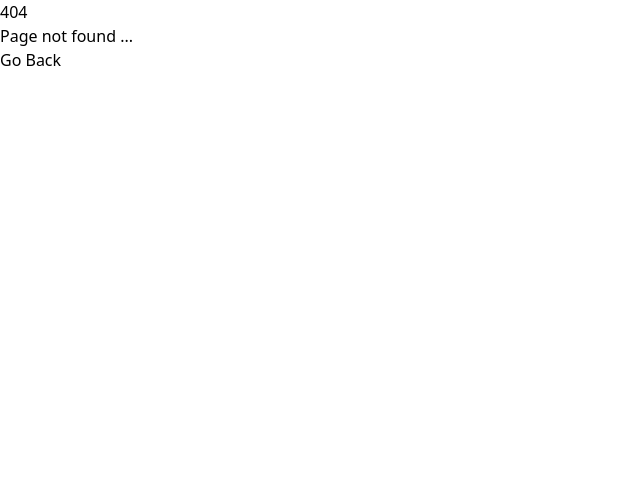
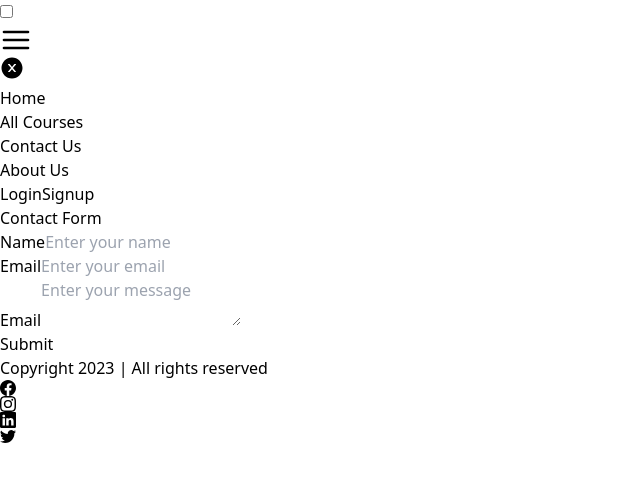
Before and after one commit to HrudanandaBarik/lms-frontend, a React (Vite) app: page /contact in a window 1280 px wide. Before the commit this address had no page. Shown: the top 482 px of the page, without its empty margins (0-640 px from the left). Built offline with nearby package versions, Linux system fonts and the light colour scheme.

Commit message:
Added contact us page

```diff
--- a/src/App.jsx
+++ b/src/App.jsx
@@ -8,6 +8,7 @@
 import Signup from './Pages/Signup';
 import Login from './Pages/Login';
 import CourseList from './Pages/Course/courseList';
+import Contact from './Pages/ContactUs';
 
 function App() {
 
@@ -18,6 +19,7 @@
            <Route path="/" element={<HomePage />}></Route>
            <Route path="/about" element={<AboutUs />}></Route>
            <Route path="/courses" element={<CourseList />}></Route>
+           <Route path="/contact" element={<Contact />}></Route>
 
            <Route path="/signup" element={<Signup/>}/>
            <Route path="/login" element={<Login/>}/>
--- /dev/null
+++ b/src/Helpers/regexMatcher.js
@@ -0,0 +1,7 @@
+export function isEmail(string){
+    return string.match(/^(([^<>()[\]\\.,;:\s@"]+(\.[^<>()[\]\\.,;:\s@"]+)*)|.(".+"))@((\[[0-9]{1,3}\.[0-9]{1,3}\.[0-9]{1,3}\.[0-9]{1,3}\])|(([a-zA-Z\-0-9]+\.)+[a-zA-Z]{2,}))$/);
+}
+
+export function isValidPassword(string){
+    return string.match(/^(?=.*\d)(?=.*[a-z])(?=.*[A-Z])(?=.*[^a-zA-Z0-9])(?!.*\s).{8,15}$/);
+}
--- /dev/null
+++ b/src/Pages/ContactUs.jsx
@@ -0,0 +1,119 @@
+import { useState } from "react";
+import HomeLayout from "../Layouts/HomeLayout";
+import { isEmail } from "../Helpers/regexMatcher";
+import toast from "react-hot-toast";
+import axiosInstance from "../Helpers/axiosInstance";
+
+function Contact() {
+
+    const [userInput, setUserInput] = useState({
+        name: "",
+        email: "",
+        message: "",
+    });
+
+    function handleInputChange(e) {
+        const {name, value} = e.target;
+        setUserInput({
+            ...userInput,
+            [name]: value
+        })
+    }
+
+    async function onFormSubmit(e) {
+        e.preventDefault();
+        if(!userInput.email || !userInput.name || !userInput.message) {
+            toast.error("All fields are mandatory");
+            return;
+        }
+
+        if(!isEmail(userInput.email)){
+            toast.error("Invalid email");
+            return;
+        }
+
+        try {
+            const response = axiosInstance.post("/contact", userInput);
+            toast.promise(response, {
+                loading: "Submitting your query",
+                success: "Form submitted successfully",
+                error: "Failed to submit the form"
+            });
+            const responseData = await response;
+
+            if(responseData?.data?.success) {
+                setUserInput({
+                    email: "",
+                    name: "",
+                    message: ""
+                })
+            }
+        } catch(error) {
+            toast.error("operation failed....");
+        }
+    }
+
+
+    return (
+        <HomeLayout>
+            <div className="flex items-center justify-center h-[100vh]">
+               <form
+               noValidate
+               onSubmit={onFormSubmit}
+               className="flex flex-col items-center justify-center gap-2 p-5 rounded-md text-white shadow-[0_0_10px_black] w-[22rem]">
+
+                  <h1 className="text-3xl font-semibold">
+                    Contact Form
+                   </h1>
+
+                  <div className="flex flex-col w-full gap-1">
+                         <label htmlFor="name" className="text-xl font-semibold">Name</label>
+                         <input
+                            className="bg-transparent border px-2 py-1 rounded-sm"
+                            id="name"
+                            type="text"
+                            name="name"
+                            placeholder="Enter your name"
+                            onChange={handleInputChange}
+                            value={userInput.name}
+                         />
+                  </div>
+
+                  <div className="flex flex-col w-full gap-1">
+                         <label htmlFor="email" className="text-xl font-semibold">Email</label>
+                         <input
+                            className="bg-transparent border px-2 py-1 rounded-sm"
+                            id="email"
+                            type="email"
+                            name="email"
+                            placeholder="Enter your email"
+                            onChange={handleInputChange}
+                            value={userInput.email}
+                         />
+                  </div>
+
+                  <div className="flex flex-col w-full gap-1">
+                         <label htmlFor="message" className="text-xl font-semibold">Email</label>
+                         <textarea
+                            className="bg-transparent border px-2 py-1 rounded-sm resize-none h-40"
+                            id="message"
+                            name="message"
+                            placeholder="Enter your message"
+                            onChange={handleInputChange}
+                            value={userInput.message}
+                         />
+                  </div>
+
+                  <button type="submit"
+                       className="w-full bg-yellow-600 hover:bg-yellow-500 transition-all ease-in-out duration-300 rounded-sm py-2 font-semibold text-lg cursor-pointer"
+                  >
+                      Submit
+                  </button>
+
+                </form>
+            </div>
+        </HomeLayout>
+    );
+}
+
+export default Contact;
--- a/src/Pages/Signup.jsx
+++ b/src/Pages/Signup.jsx
@@ -5,6 +5,7 @@
 import { useDispatch } from "react-redux";
 import {toast} from 'react-hot-toast';
 import { createAccount } from "../Redux/Slices/AuthSlice";
+import { isEmail, isValidPassword } from "../Helpers/regexMatcher";
 
 function Signup(){
 
@@ -60,13 +61,13 @@
         }
 
         //checking valid email
-        if(!signupDetails.email.match(/^(([^<>()[\]\\.,;:\s@"]+(\.[^<>()[\]\\.,;:\s@"]+)*)|.(".+"))@((\[[0-9]{1,3}\.[0-9]{1,3}\.[0-9]{1,3}\.[0-9]{1,3}\])|(([a-zA-Z\-0-9]+\.)+[a-zA-Z]{2,}))$/)){
+        if(!isEmail(signupDetails.email)){
             toast.error("Invalid email id");
             return;
         }
 
         //checking password validation
-        if(!signupDetails.password.match(/^(?=.*\d)(?=.*[a-z])(?=.*[A-Z])(?=.*[^a-zA-Z0-9])(?!.*\s).{8,15}$/)){
+        if(!isValidPassword(signupDetails.password) ){
             toast.error("Password should be one uppercase ,one lowercase, one special character and length should be 8 to 15 characters.");
             return;
         }
--- a/src/Redux/Slices/CourseSlice.js
+++ b/src/Redux/Slices/CourseSlice.js
@@ -8,7 +8,7 @@
 
 export const getAllCourses = createAsyncThunk("/course/get", async () => {
     try {
-        const response = axiosInstance.get("/courses");
+        const response = axiosInstance.get("/course");
         toast.promise(response, {
             loading: "loading course data...",
             success: "Courses loaded successfully",
```
